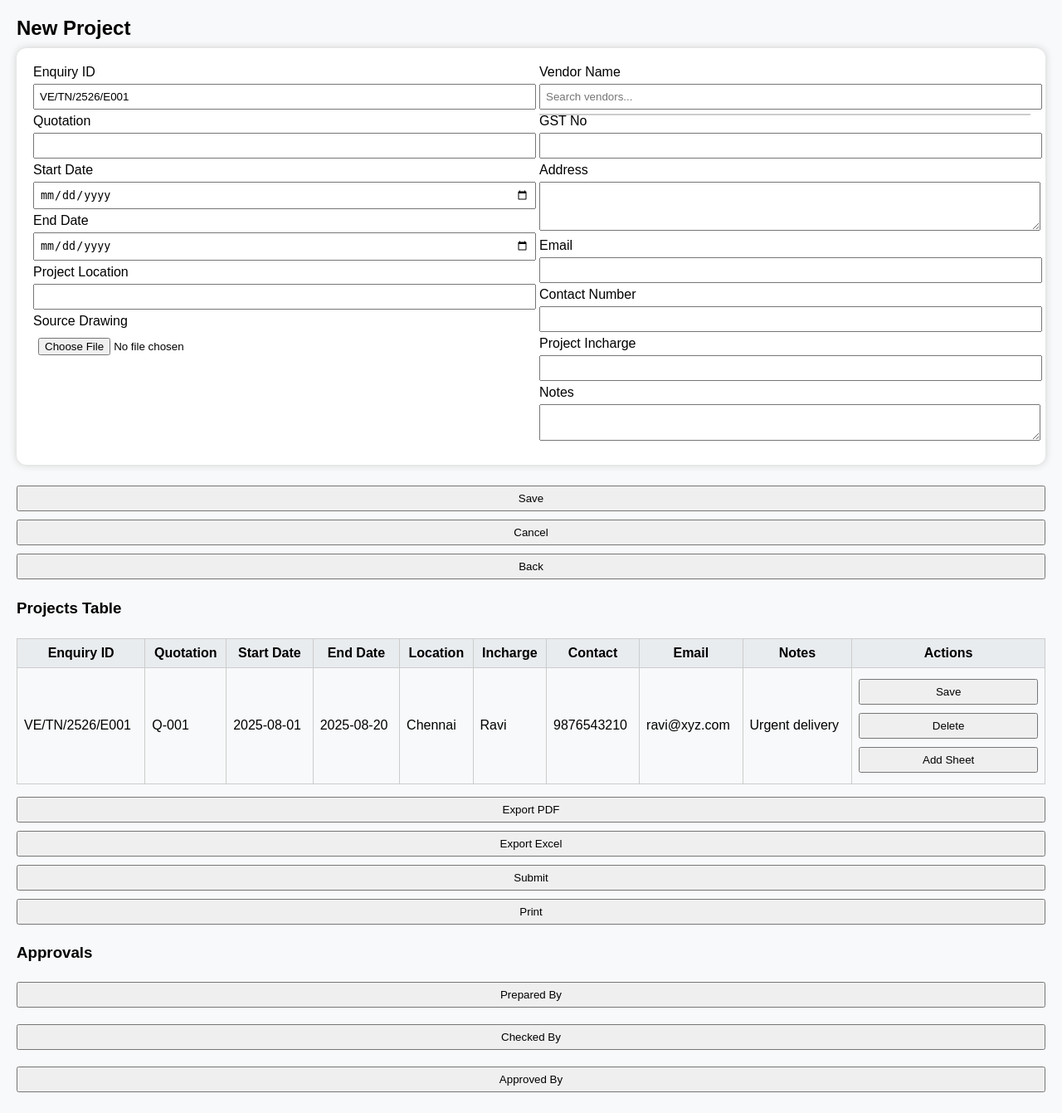
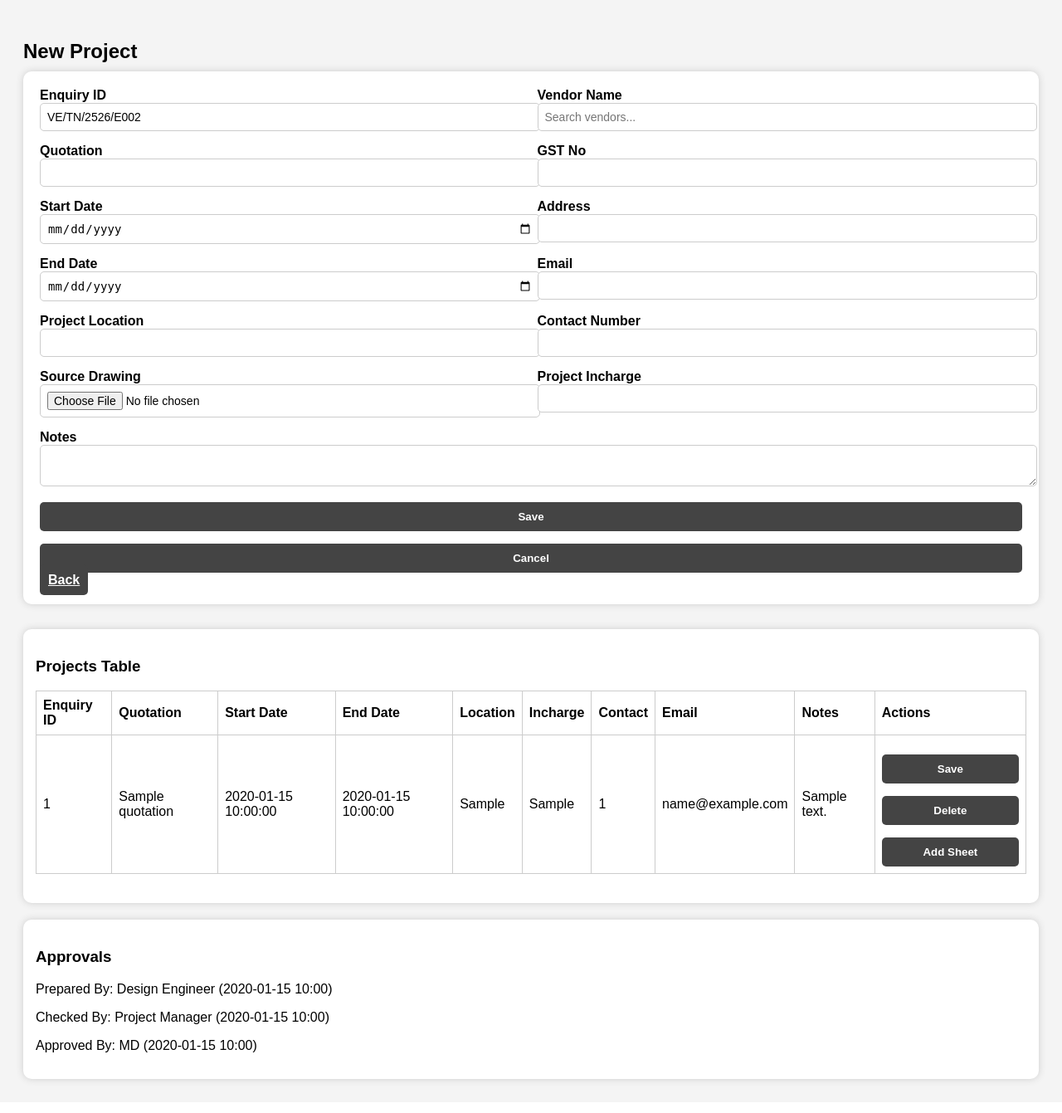
Before and after one commit to dudetech-web/Vanes-project-, a Flask app: template templates/new_project.html in a window 1280 px wide. Shown: the whole page at 83% size. After the commit the page ends 1308 px from the top, so only its background shows below. Run offline with Flask 3, Linux system fonts and the light colour scheme; the template is opened without the code that fills it: most values are stand-ins (such as "Sample title", 1, 10 or a date in 2020).

Commit message:
Update new_project.html

```diff
--- a/templates/new_project.html
+++ b/templates/new_project.html
@@ -4,223 +4,216 @@
     <title>New Project</title>
     <style>
         body {
-            font-family: Arial;
-            margin: 20px;
-            background-color: #f8f9fa;
+            font-family: Arial, sans-serif;
+            padding: 20px;
+            background: #f4f4f4;
         }
+
         h2 {
             margin-bottom: 10px;
         }
-        input, select, textarea, button {
-            margin: 5px 0;
-            padding: 6px;
-            width: 100%;
+
+        form {
+            background: #fff;
+            padding: 20px;
+            border-radius: 10px;
+            box-shadow: 0 0 8px #ccc;
+            margin-bottom: 30px;
         }
-        .form-section {
+
+        .form-grid {
             display: grid;
             grid-template-columns: 1fr 1fr;
-            gap: 20px;
+            gap: 15px;
+        }
+
+        input, select, textarea {
+            padding: 8px;
+            font-size: 14px;
+            width: 100%;
+            border: 1px solid #ccc;
+            border-radius: 5px;
+        }
+
+        label {
+            font-weight: bold;
+        }
+
+        .btn {
+            padding: 10px;
+            margin-top: 15px;
+            width: 100%;
+            font-weight: bold;
+            background: #444;
+            color: white;
+            border: none;
+            border-radius: 5px;
+            cursor: pointer;
+        }
+
+        .btn:hover {
+            background: #000;
+        }
+
+        table {
+            width: 100%;
             background: #fff;
-            padding: 20px;
-            border-radius: 12px;
-            box-shadow: 0 0 10px #ccc;
+            border-collapse: collapse;
             margin-bottom: 20px;
         }
-        .button-group {
-            text-align: right;
-            margin-top: 10px;
+
+        th, td {
+            padding: 8px;
+            border: 1px solid #ccc;
+            text-align: left;
         }
-        table {
-            width: 100%;
-            border-collapse: collapse;
-            margin-top: 25px;
+
+        .section {
+            background: #fff;
+            padding: 15px;
+            border-radius: 10px;
+            box-shadow: 0 0 8px #ccc;
+            margin-top: 20px;
         }
-        th, td {
-            border: 1px solid #ccc;
-            padding: 8px;
-        }
-        th {
-            background-color: #e9ecef;
-        }
-        .actions button {
-            margin-right: 5px;
-        }
-        .signatures div {
-            margin: 10px 0;
-        }
-        .dropdown {
-            position: relative;
-        }
-        .dropdown-search {
-            position: absolute;
-            background: white;
-            border: 1px solid #ccc;
-            max-height: 150px;
-            overflow-y: auto;
-            width: 100%;
-            z-index: 100;
-        }
-        .dropdown-search div {
-            padding: 6px;
-            cursor: pointer;
-        }
-        .dropdown-search div:hover {
-            background: #f1f1f1;
+
+        @media (max-width: 768px) {
+            .form-grid {
+                grid-template-columns: 1fr;
+            }
         }
     </style>
+
+    <script>
+        function autofillVendor() {
+            const selected = document.getElementById('vendor_name').value;
+            fetch('/get_vendor_info', {
+                method: 'POST',
+                headers: { 'Content-Type': 'application/x-www-form-urlencoded' },
+                body: 'vendor_name=' + encodeURIComponent(selected)
+            })
+            .then(response => response.json())
+            .then(data => {
+                document.getElementById('gst').value = data.gst || '';
+                document.getElementById('address').value = data.address || '';
+            });
+        }
+    </script>
 </head>
 <body>
 
     <h2>New Project</h2>
-
-    <form method="post">
-        <div class="form-section">
+    <form method="POST" enctype="multipart/form-data">
+        <div class="form-grid">
             <div>
                 <label>Enquiry ID</label>
-                <input type="text" name="enquiry_id" value="VE/TN/2526/E001" readonly>
+                <input type="text" name="enquiry_id" value="{{ 'VE/TN/2526/E%03d' % (projects|length + 1) }}" readonly>
+            </div>
 
+            <div>
+                <label>Vendor Name</label>
+                <input list="vendor_list" name="vendor_name" id="vendor_name" onchange="autofillVendor()" placeholder="Search vendors...">
+                <datalist id="vendor_list">
+                    {% for v in vendors %}
+                        <option value="{{ v.vendor_name }}">
+                    {% endfor %}
+                </datalist>
+            </div>
+
+            <div>
                 <label>Quotation</label>
-                <input type="text" name="quotation">
+                <input type="text" name="quotation" required>
+            </div>
 
+            <div>
+                <label>GST No</label>
+                <input type="text" name="gst" id="gst" readonly>
+            </div>
+
+            <div>
                 <label>Start Date</label>
-                <input type="date" name="start_date">
+                <input type="date" name="start_date" required>
+            </div>
 
+            <div>
+                <label>Address</label>
+                <input type="text" name="address" id="address" readonly>
+            </div>
+
+            <div>
                 <label>End Date</label>
-                <input type="date" name="end_date">
+                <input type="date" name="end_date" required>
+            </div>
 
+            <div>
+                <label>Email</label>
+                <input type="email" name="email">
+            </div>
+
+            <div>
                 <label>Project Location</label>
                 <input type="text" name="project_location">
+            </div>
 
+            <div>
+                <label>Contact Number</label>
+                <input type="text" name="contact_number">
+            </div>
+
+            <div>
                 <label>Source Drawing</label>
                 <input type="file" name="drawing">
             </div>
+
             <div>
-                <label>Vendor Name</label>
-                <div class="dropdown">
-                    <input type="text" id="vendorSearch" onkeyup="filterVendors()" placeholder="Search vendors...">
-                    <div id="vendorDropdown" class="dropdown-search"></div>
-                </div>
+                <label>Project Incharge</label>
+                <input type="text" name="project_incharge">
+            </div>
 
-                <label>GST No</label>
-                <input type="text" id="gst_no" readonly>
-
-                <label>Address</label>
-                <textarea id="vendor_address" rows="3" readonly></textarea>
-
-                <label>Email</label>
-                <input type="email" name="email">
-
-                <label>Contact Number</label>
-                <input type="text" name="contact">
-
-                <label>Project Incharge</label>
-                <input type="text" name="incharge">
-
+            <div style="grid-column: span 2;">
                 <label>Notes</label>
                 <textarea name="notes" rows="2"></textarea>
             </div>
         </div>
 
-        <div class="button-group">
-            <button type="submit">Save</button>
-            <button type="reset">Cancel</button>
-            <a href="/dashboard"><button type="button">Back</button></a>
-        </div>
+        <button type="submit" class="btn">Save</button>
+        <button type="reset" class="btn">Cancel</button>
+        <a href="/" class="btn">Back</a>
     </form>
 
-    <h3>Projects Table</h3>
-    <table id="projectsTable">
-        <thead>
+    <div class="section">
+        <h3>Projects Table</h3>
+        <table>
             <tr>
-                <th>Enquiry ID</th>
-                <th>Quotation</th>
-                <th>Start Date</th>
-                <th>End Date</th>
-                <th>Location</th>
-                <th>Incharge</th>
-                <th>Contact</th>
-                <th>Email</th>
-                <th>Notes</th>
-                <th>Actions</th>
+                <th>Enquiry ID</th><th>Quotation</th><th>Start Date</th><th>End Date</th>
+                <th>Location</th><th>Incharge</th><th>Contact</th><th>Email</th><th>Notes</th><th>Actions</th>
             </tr>
-        </thead>
-        <tbody id="projectBody">
-            <!-- Example dummy row -->
+            {% for p in projects %}
             <tr>
-                <td contenteditable="false">VE/TN/2526/E001</td>
-                <td contenteditable="true">Q-001</td>
-                <td contenteditable="true">2025-08-01</td>
-                <td contenteditable="true">2025-08-20</td>
-                <td contenteditable="true">Chennai</td>
-                <td contenteditable="true">Ravi</td>
-                <td contenteditable="true">9876543210</td>
-                <td contenteditable="true">ravi@xyz.com</td>
-                <td contenteditable="true">Urgent delivery</td>
-                <td class="actions">
-                    <button onclick="saveRow(this)">Save</button>
-                    <button onclick="deleteRow(this)">Delete</button>
-                    <button onclick="alert('Add Measurement Sheet clicked')">Add Sheet</button>
+                <td>{{ p.enquiry_id }}</td>
+                <td>{{ p.quotation }}</td>
+                <td>{{ p.start_date }}</td>
+                <td>{{ p.end_date }}</td>
+                <td>{{ p.project_location }}</td>
+                <td>{{ p.project_incharge }}</td>
+                <td>{{ p.contact_number }}</td>
+                <td>{{ p.email }}</td>
+                <td>{{ p.notes }}</td>
+                <td>
+                    <button class="btn">Save</button>
+                    <button class="btn">Delete</button>
+                    <button class="btn">Add Sheet</button>
                 </td>
             </tr>
-        </tbody>
-    </table>
-
-    <div class="button-group">
-        <button onclick="alert('Export to PDF')">Export PDF</button>
-        <button onclick="alert('Export to Excel')">Export Excel</button>
-        <button onclick="alert('Data submitted')">Submit</button>
-        <button onclick="window.print()">Print</button>
+            {% endfor %}
+        </table>
     </div>
 
-    <h3>Approvals</h3>
-    <div class="signatures">
-        <div><button onclick="fillApproval('prepared')">Prepared By</button> <span id="prepared"></span></div>
-        <div><button onclick="fillApproval('checked')">Checked By</button> <span id="checked"></span></div>
-        <div><button onclick="fillApproval('approved')">Approved By</button> <span id="approved"></span></div>
+    <div class="section">
+        <h3>Approvals</h3>
+        <p>Prepared By: Design Engineer ({{ now.strftime('%Y-%m-%d %H:%M') }})</p>
+        <p>Checked By: Project Manager ({{ now.strftime('%Y-%m-%d %H:%M') }})</p>
+        <p>Approved By: MD ({{ now.strftime('%Y-%m-%d %H:%M') }})</p>
     </div>
 
-    <script>
-        const vendors = {{ vendors | tojson }};
-
-        function filterVendors() {
-            const input = document.getElementById("vendorSearch");
-            const filter = input.value.toLowerCase();
-            const dropdown = document.getElementById("vendorDropdown");
-            dropdown.innerHTML = '';
-            vendors.forEach(v => {
-                if (v.name.toLowerCase().includes(filter)) {
-                    const div = document.createElement("div");
-                    div.textContent = v.name;
-                    div.onclick = () => {
-                        input.value = v.name;
-                        document.getElementById("gst_no").value = v.gst;
-                        document.getElementById("vendor_address").value = v.address;
-                        dropdown.innerHTML = '';
-                    };
-                    dropdown.appendChild(div);
-                }
-            });
-        }
-
-        function saveRow(btn) {
-            alert("Row saved");
-        }
-
-        function deleteRow(btn) {
-            if (confirm("Are you sure you want to delete this row?")) {
-                const row = btn.closest("tr");
-                row.remove();
-            }
-        }
-
-        function fillApproval(type) {
-            const now = new Date().toLocaleString();
-            let role = '';
-            if (type === 'prepared') role = 'Prepared by Design Engineer';
-            if (type === 'checked') role = 'Checked by Project Manager';
-            if (type === 'approved') role = 'Approved by MD';
-            document.getElementById(type).textContent = `${role} on ${now}`;
-        }
-    </script>
 </body>
 </html>
```
